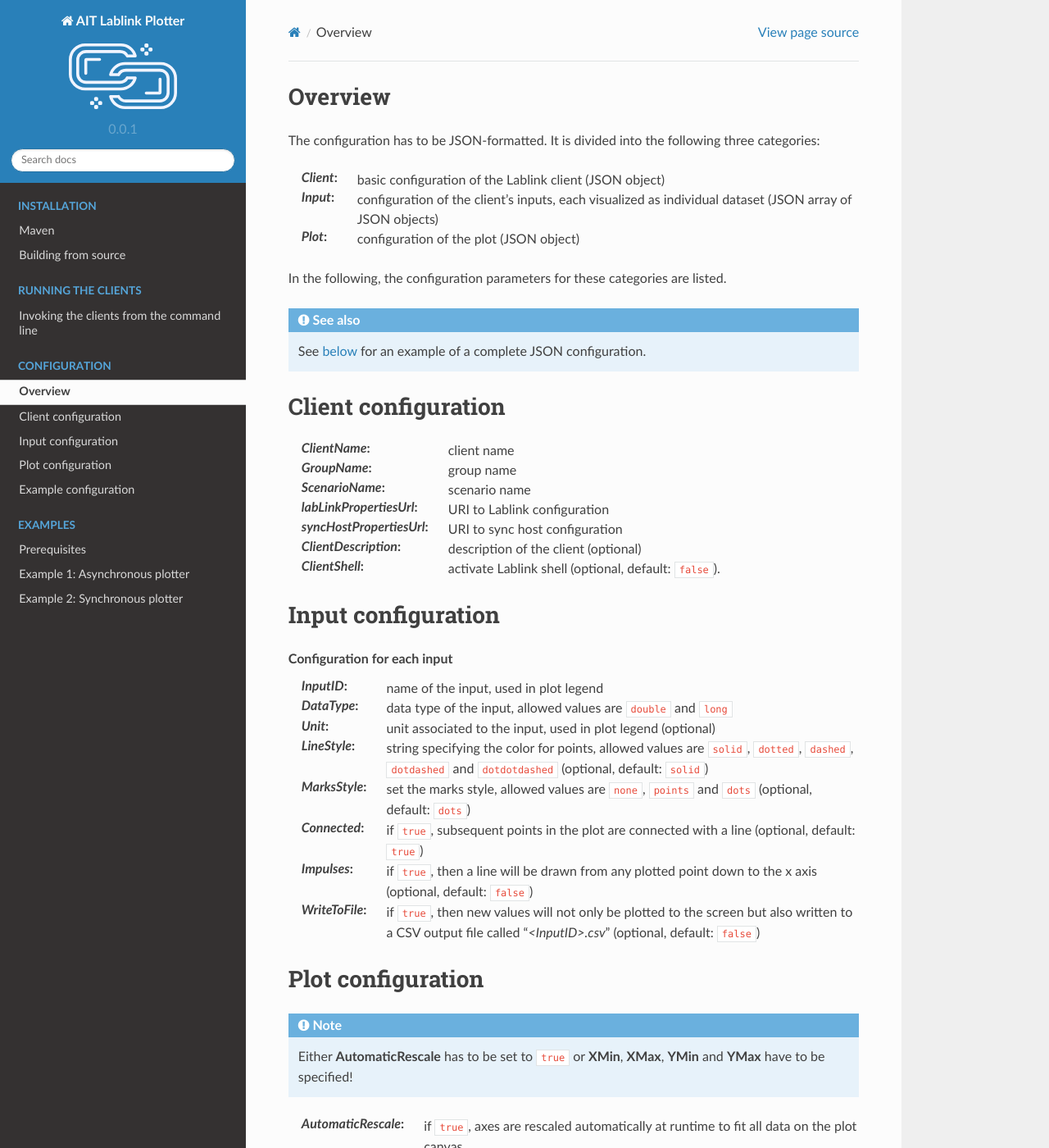
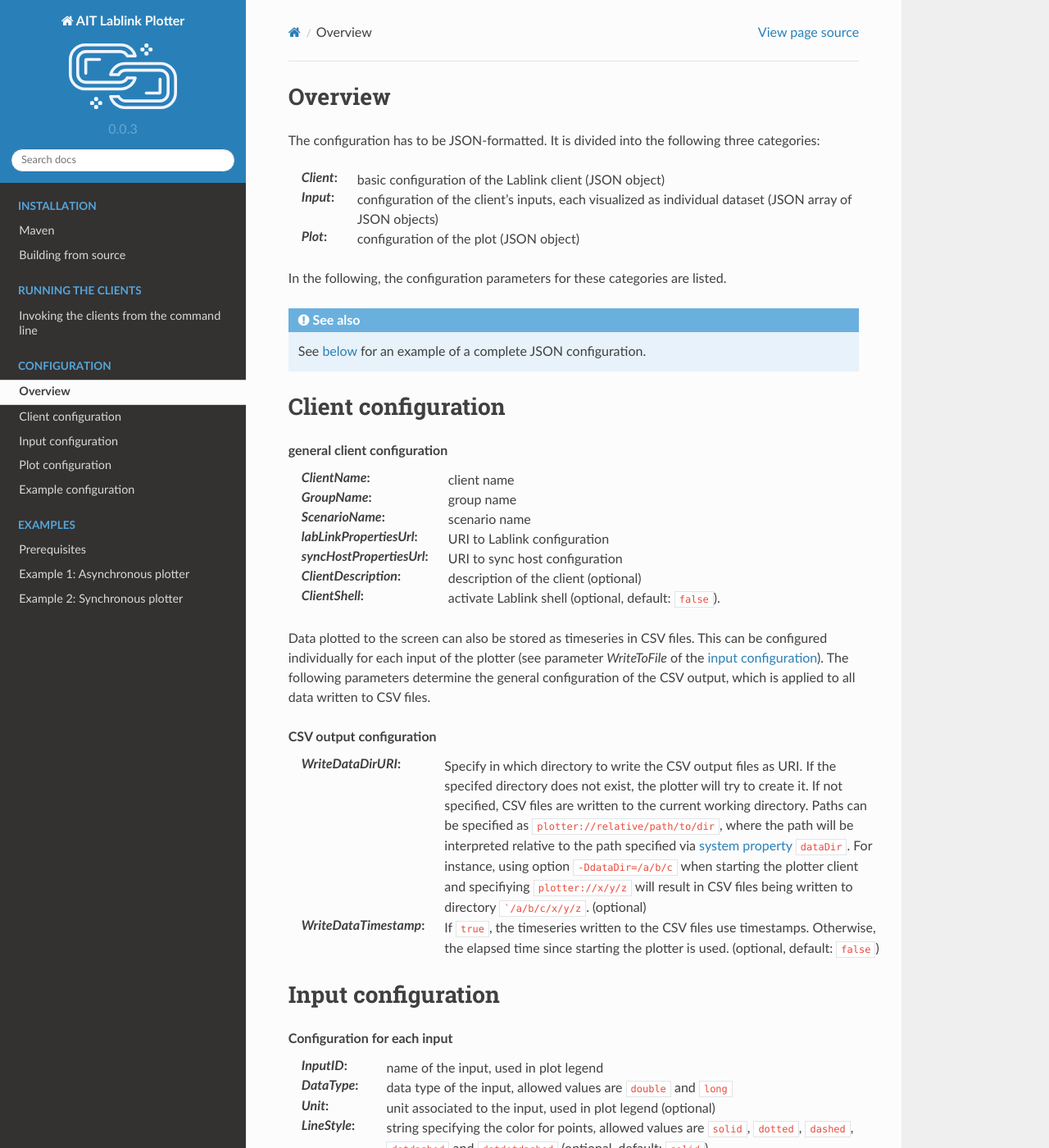
Before and after one commit to AIT-Lablink/lablink-plotter, a Sphinx documentation site: the page built from docs/configuration.rst, in a window 1280 px wide and 1400 px high. Shown: the whole window at 82% size. Built offline with Sphinx 7.4.7 and the Read the Docs theme 2.0.0, drawn with Linux system fonts in a browser that asks for light colours; some of the changed text lies outside the part shown.

Commit message:
update docs and examples

````diff
--- a/docs/conf.py
+++ b/docs/conf.py
@@ -24,7 +24,7 @@ copyright = 'AIT Austrian Institute of Technology GmbH'
 author = 'AIT Lablink Development Team'
 
 # The short X.Y version
-version = '0.0.1'
+version = '0.0.3'
 # The full version, including alpha/beta/rc tags
 release = ''
 
--- a/docs/configuration.rst
+++ b/docs/configuration.rst
@@ -15,13 +15,31 @@ In the following, the configuration parameters for these categories are listed.
 Client configuration
 ====================
 
-:*ClientName*: client name
-:*GroupName*: group name
-:*ScenarioName*: scenario name
-:*labLinkPropertiesUrl*: URI to Lablink configuration
-:*syncHostPropertiesUrl*: URI to sync host configuration
-:*ClientDescription*: description of the client (optional)
-:*ClientShell*: activate Lablink shell (optional, default: ``false``).
+.. topic:: general client configuration
+
+  :*ClientName*: client name
+  :*GroupName*: group name
+  :*ScenarioName*: scenario name
+  :*labLinkPropertiesUrl*: URI to Lablink configuration
+  :*syncHostPropertiesUrl*: URI to sync host configuration
+  :*ClientDescription*: description of the client (optional)
+  :*ClientShell*: activate Lablink shell (optional, default: ``false``).
+
+Data plotted to the screen can also be stored as timeseries in CSV files.
+This can be configured individually for each input of the plotter (see parameter *WriteToFile* of the `input configuration <#input-configuration>`_).
+The following parameters determine the general configuration of the CSV output, which is applied to all data written to CSV files.
+
+.. topic:: CSV output configuration
+
+  :*WriteDataDirURI*: Specify in which directory to write the CSV output files as URI.
+    If the specifed directory does not exist, the plotter will try to create it.
+    If not specified, CSV files are written to the current working directory.
+    Paths can be specified as ``plotter://relative/path/to/dir``, where the path will be interpreted relative to the path specified via `system property <https://www.ibm.com/docs/en/sdk-java-technology/7?topic=customization-how-specify-javalangsystem-property>`__ ``dataDir``.
+    For instance, using option ``-DdataDir=/a/b/c`` when starting the plotter client and specifiying ``plotter://x/y/z`` will result in CSV files being written to directory ```/a/b/c/x/y/z``.
+    (optional)
+  :*WriteDataTimestamp*: If ``true``, the timeseries written to the CSV files use timestamps.
+    Otherwise, the elapsed time since starting the plotter is used.
+    (optional, default: ``false``)
 
 Input configuration
 ===================
@@ -70,6 +88,7 @@ Example configuration
        "ClientShell": false,
        "GroupName": "PlotterDemo",
        "ScenarioName": "PlotterSync",
+       "WriteDataDirURI": "file:///C:/Development/lablink/plotter",
        "labLinkPropertiesUrl": "http://localhost:10101/get?id=ait.all.all.llproperties",
        "syncHostPropertiesUrl": "http://localhost:10101/get?id=ait.test.plotter.sync.sync-host.properties"
      },
````
Also changed, not shown: 3 other files.
